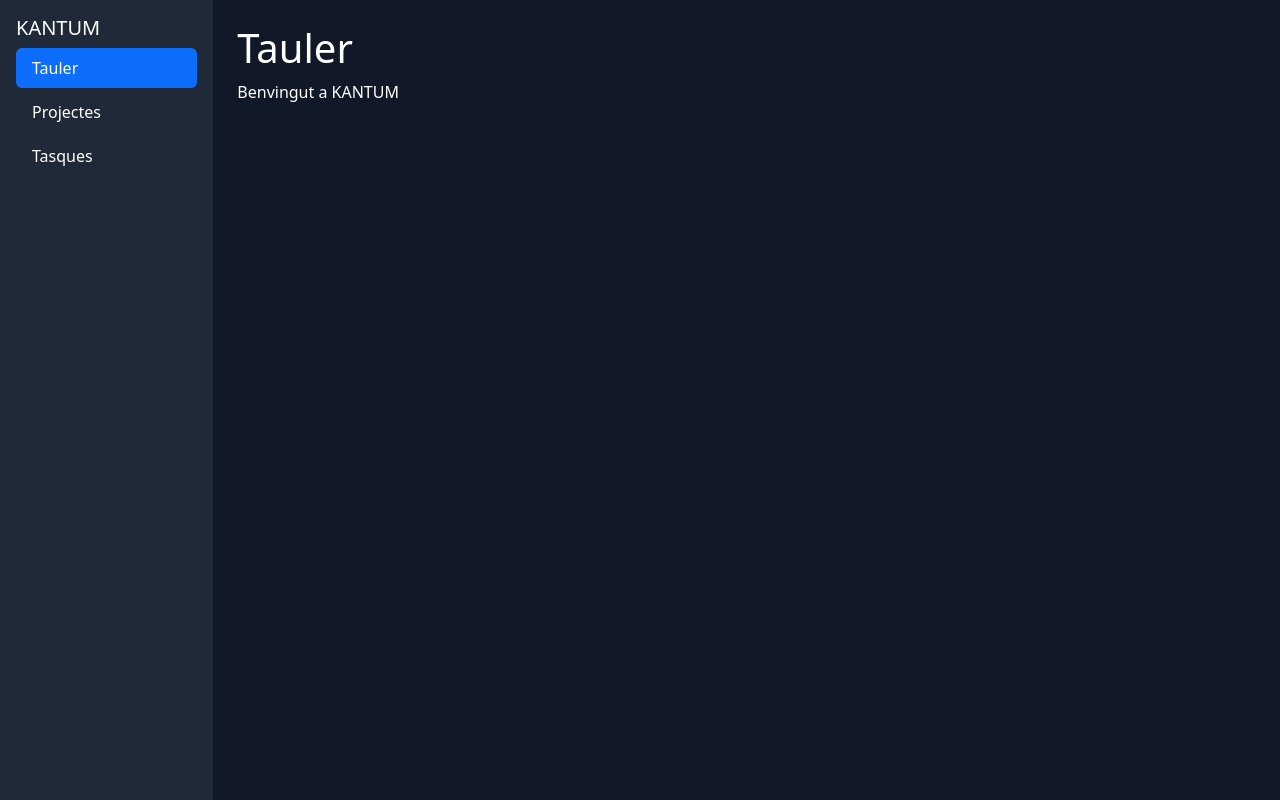
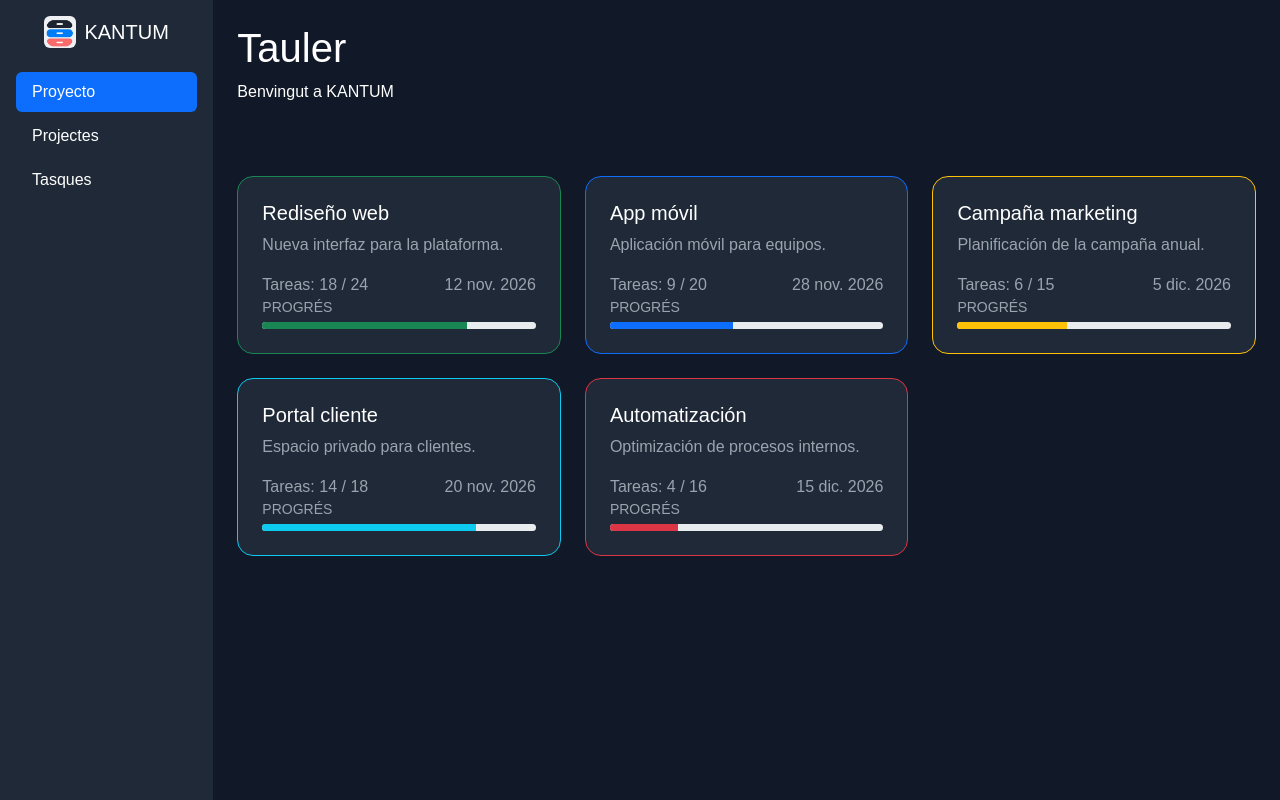
Before and after one commit to RBE-politecnics/Eina_de_gestio_de_projectes_Equipo3, a Laravel app: page /dashboard in a window 1280 px wide. Run offline with Laravel 12, Linux system fonts and the light colour scheme; style sheets or scripts are compiled from the project's sources.

Commit message:
feat: Crear dashboard provisional

```diff
--- a/resources/css/app.css
+++ b/resources/css/app.css
@@ -2,6 +2,7 @@
 @import './pages/login.css';
 
 :root {
+    --bs-body-font-family: 'Manrope', sans-serif;
     --kantum-background: #111827;
     --kantum-panel: #1f2937;
     --kantum-panel-light: #293241;
@@ -12,6 +13,7 @@
 }
 
 body {
+    font-family: 'Manrope', sans-serif;
     min-height: 100vh;
     background-color: var(--kantum-background);
     color: #f3f4f6;
--- a/resources/css/pages/login.css
+++ b/resources/css/pages/login.css
@@ -1,6 +1,6 @@
 .login-page {
     min-height: 100vh;
-    font-family: Inter, ui-sans-serif, system-ui, -apple-system, BlinkMacSystemFont, "Segoe UI", sans-serif;
+    font-family: 'Manrope', sans-serif;
 }
 
 .login-card {
--- a/resources/views/components/sidebar.blade.php
+++ b/resources/views/components/sidebar.blade.php
@@ -1,9 +1,12 @@
 <aside class="col-12 col-md-3 col-lg-2 bg-secondary text-white p-3">
-    <h2 class="h5">KANTUM</h2>
+    <div class="d-flex align-items-center justify-content-center gap-2 mb-4">
+        <img src="{{ Vite::asset('resources/assets/logo.png') }}" alt="" width="32" height="32" class="rounded" aria-hidden="true">
+        <h2 class="h5 mb-0">KANTUM</h2>
+    </div>
 
     <nav class="nav nav-pills flex-column gap-1">
         <a href="{{ route('dashboard') }}" class="nav-link active">
-            Tauler
+            Proyecto
         </a>
         <a href="#" class="nav-link text-white">
             Projectes
--- a/resources/views/dashboards/main-dashboard.blade.php
+++ b/resources/views/dashboards/main-dashboard.blade.php
@@ -9,6 +9,74 @@
             <main class="col-12 col-md-9 col-lg-10 p-4">
                 <h1 class="text-white">Tauler</h1>
                 <p class="text-white">Benvingut a KANTUM</p>
+
+                <!-- Cartas de proyectos -->
+                @php
+                    $projects = [
+                        [
+                            'name' => 'Rediseño web',
+                            'description' => 'Nueva interfaz para la plataforma.',
+                            'tasks' => '18 / 24',
+                            'date' => '12 nov. 2026',
+                            'progress' => 75,
+                            'color' => 'success',
+                        ],
+                        [
+                            'name' => 'App móvil',
+                            'description' => 'Aplicación móvil para equipos.',
+                            'tasks' => '9 / 20',
+                            'date' => '28 nov. 2026',
+                            'progress' => 45,
+                            'color' => 'primary',
+                        ],
+                        [
+                            'name' => 'Campaña marketing',
+                            'description' => 'Planificación de la campaña anual.',
+                            'tasks' => '6 / 15',
+                            'date' => '5 dic. 2026',
+                            'progress' => 40,
+                            'color' => 'warning',
+                        ],
+                        [
+                            'name' => 'Portal cliente',
+                            'description' => 'Espacio privado para clientes.',
+                            'tasks' => '14 / 18',
+                            'date' => '20 nov. 2026',
+                            'progress' => 78,
+                            'color' => 'info',
+                        ],
+                        [
+                            'name' => 'Automatización',
+                            'description' => 'Optimización de procesos internos.',
+                            'tasks' => '4 / 16',
+                            'date' => '15 dic. 2026',
+                            'progress' => 25,
+                            'color' => 'danger',
+                        ],
+                    ];
+                @endphp
+
+                <div class="row g-4 mt-5">
+                    @foreach ($projects as $project)
+                        <div class="col-12 col-md-6 col-xl-4">
+                            <div class="card bg-secondary text-white rounded-4 p-4 h-100 border-{{ $project['color'] }}">
+                                <h5>{{ $project['name'] }}</h5>
+                                <p class="text-secondary">{{ $project['description'] }}</p>
+
+                                <div class="d-flex justify-content-between">
+                                    <span class="text-secondary">Tareas: {{ $project['tasks'] }}</span>
+                                    <span class="text-secondary">{{ $project['date'] }}</span>
+                                </div>
+
+                                <p class="small text-secondary mb-1">PROGRÉS</p>
+                                <div class="progress" style="height: 7px;" role="progressbar" aria-label="Progreso de {{ $project['name'] }}" aria-valuenow="{{ $project['progress'] }}" aria-valuemin="0" aria-valuemax="100">
+                                    <div class="progress-bar bg-{{ $project['color'] }}" style="width: {{ $project['progress'] }}%;"></div>
+                                </div>
+                            </div>
+                        </div>
+                    @endforeach
+
+                </div>
             </main>
 
         </div>
--- a/vite.config.js
+++ b/vite.config.js
@@ -8,9 +8,10 @@ export default defineConfig({
         laravel({
             input: ['resources/css/app.css', 'resources/js/app.js'],
             refresh: true,
+            assets: ['resources/assets/**'],
             fonts: [
-                bunny('Instrument Sans', {
-                    weights: [400, 500, 600],
+                bunny('Manrope', {
+                    weights: [400, 500, 600, 700, 800],
                 }),
             ],
         }),
```
Also changed, not shown: resources/assets/logo.png (added).
